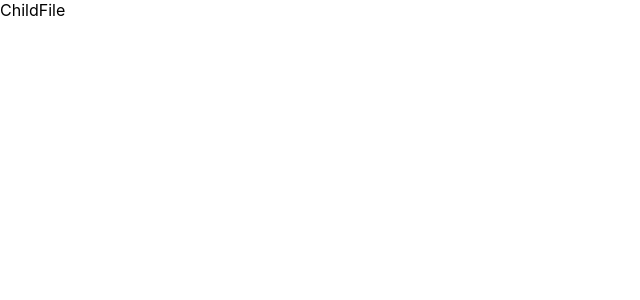
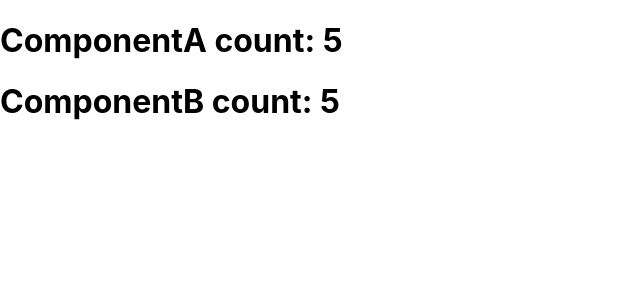
Before and after one commit to AravindAnnaldas-Dev/react-dev-2, a React (Create React App) app: page / in a window 1280 px wide. Shown: the top 300 px of the page, without its empty margins (0-640 px from the left). Built offline with nearby package versions, Linux system fonts and the light colour scheme.

Commit message:
State Lifting

```diff
--- a/src/App.tsx
+++ b/src/App.tsx
@@ -1,10 +1,15 @@
 import "./App.css";
-import ParentFile from "./ParentFile";
+import ParentFile from "./ParentToChildProps/ParentFile";
+import ComponentsFolder from "./StateLifting/ComponentsFolder";
 
 function App() {
   return (
     <>
-      <ParentFile />
+      {/* Sending props from child to parent component */}
+      {/* <ParentFile /> */}
+
+      {/* State lifting */}
+      <ComponentsFolder />
     </>
   );
 }
--- a/src/ChildFile.tsx
+++ b/src/ParentToChildProps/ChildFile.tsx
@@ -1,5 +1,5 @@
 import React from "react";
-import { TmyFunction } from "./types/Types";
+import { TmyFunction } from "../types/Types";
 
 const ChildFile = (props: TmyFunction) => {
   const childData = "Hello from ChildFile";
--- /dev/null
+++ b/src/StateLifting/ComponentA.tsx
@@ -0,0 +1,24 @@
+import React, { useEffect } from "react";
+import { TstateLiftingCompA } from "../types/Types";
+
+const ComponentA = (props: TstateLiftingCompA) => {
+  useEffect(() => {
+    let countInterval = setInterval(() => {
+      if (props.count < 10) {
+        props.setCount(props.count + 1);
+      }
+    }, 1000);
+    return () => clearInterval(countInterval);
+  }, [props]);
+
+  return (
+    <>
+      <h1>ComponentA count: {props.count}</h1>
+      {/* <button onClick={() => props.setCount(props.count + 1)}>
+        Click to increase the count
+      </button> */}
+    </>
+  );
+};
+
+export default ComponentA;
--- /dev/null
+++ b/src/StateLifting/ComponentB.tsx
@@ -0,0 +1,8 @@
+import React from "react";
+import { TstateLiftingCompB } from "../types/Types";
+
+const ComponentB = (props: TstateLiftingCompB) => {
+  return <h1>ComponentB count: {props.count}</h1>;
+};
+
+export default ComponentB;
--- /dev/null
+++ b/src/StateLifting/ComponentsFolder.tsx
@@ -0,0 +1,16 @@
+import React, { useState } from "react";
+import ComponentA from "./ComponentA";
+import ComponentB from "./ComponentB";
+
+const ComponentsFolder = () => {
+  const [count, setCount] = useState(0);
+
+  return (
+    <>
+      <ComponentA count={count} setCount={setCount} />
+      <ComponentB count={count} />
+    </>
+  );
+};
+
+export default ComponentsFolder;
```
Also changed, not shown: src/types/Types.ts (+11 -0 lines), src/ParentToChildProps/ParentFile.tsx (renamed from src/ParentFile.tsx).
